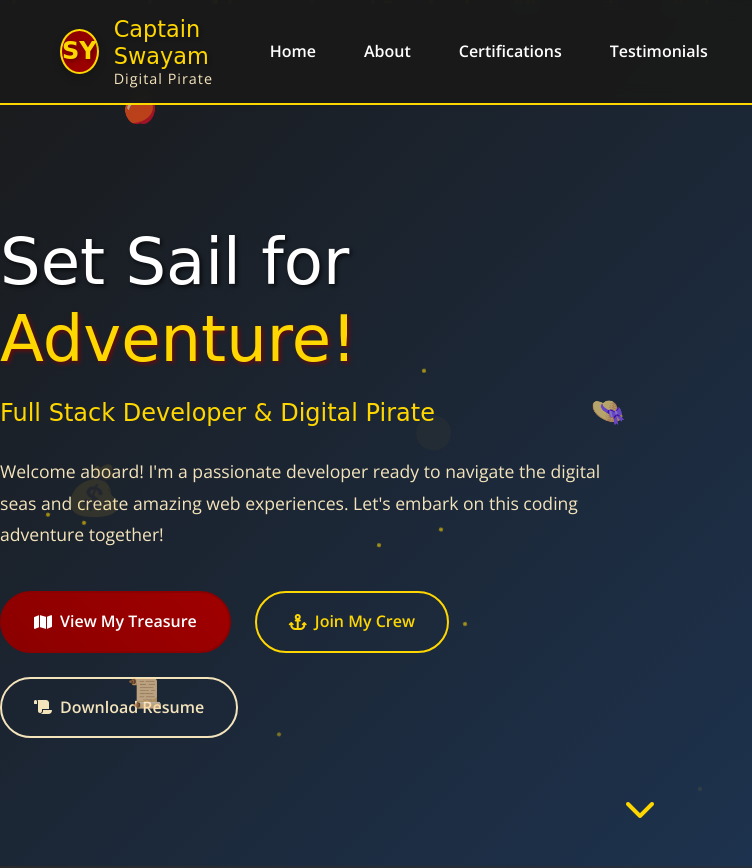
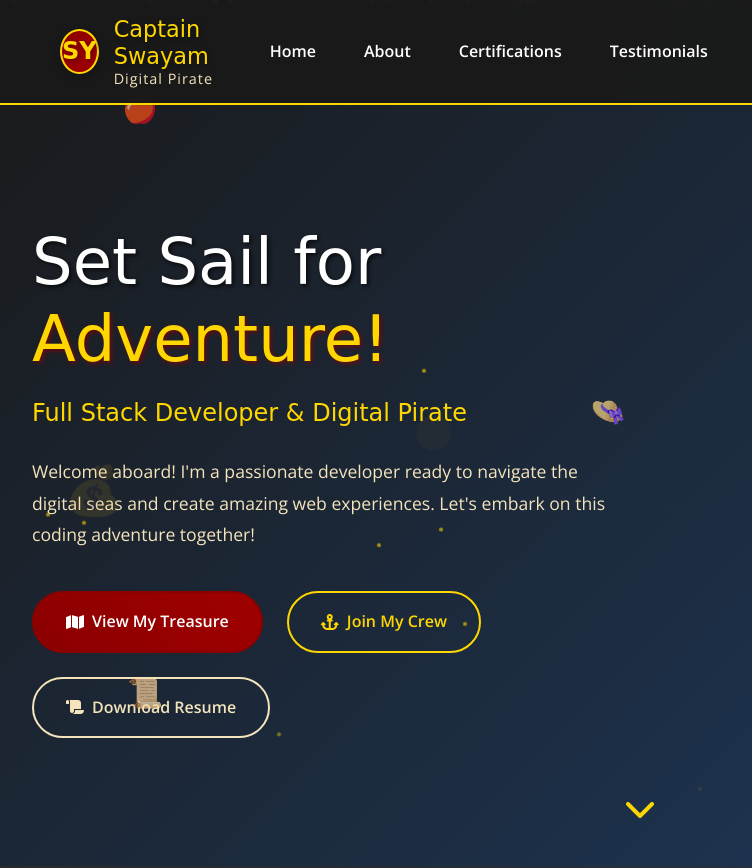
Before and after one commit to swayamyadav05/my-one-piece-theme-portfolio, a website: page index.html in a window 1280 px wide. Shown: the top 868 px of the page, 0-752 px from the left. Drawn offline with nearby package versions, Linux system fonts and the light colour scheme; a web font is replaced by a local one.

```diff
--- a/styles.css
+++ b/styles.css
@@ -657,6 +657,10 @@
     align-items: center;
     padding: 8rem 0 2rem;
     z-index: 2;
+}
+
+.hero-text {
+    margin-left: 2rem;
 }
 
 .hero-title {
```
